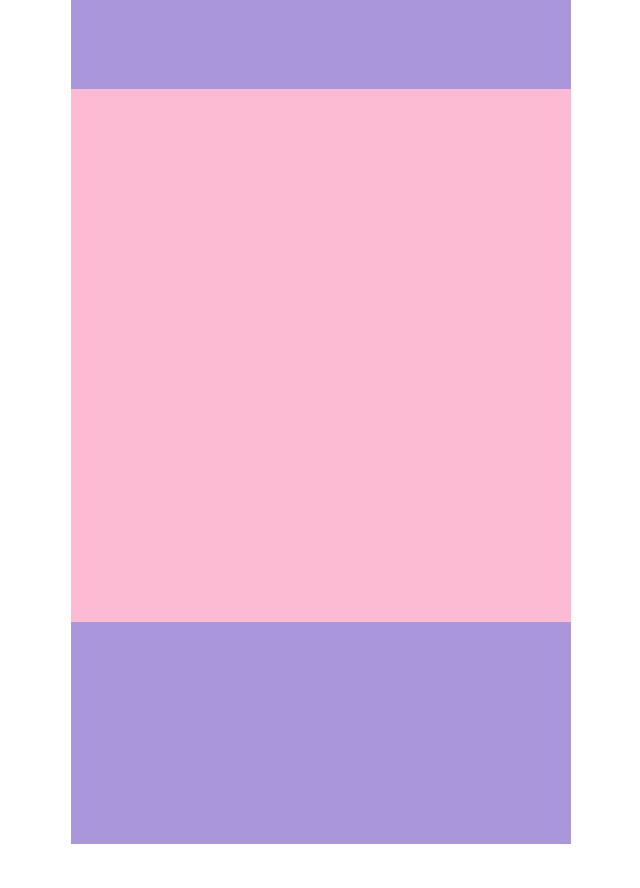
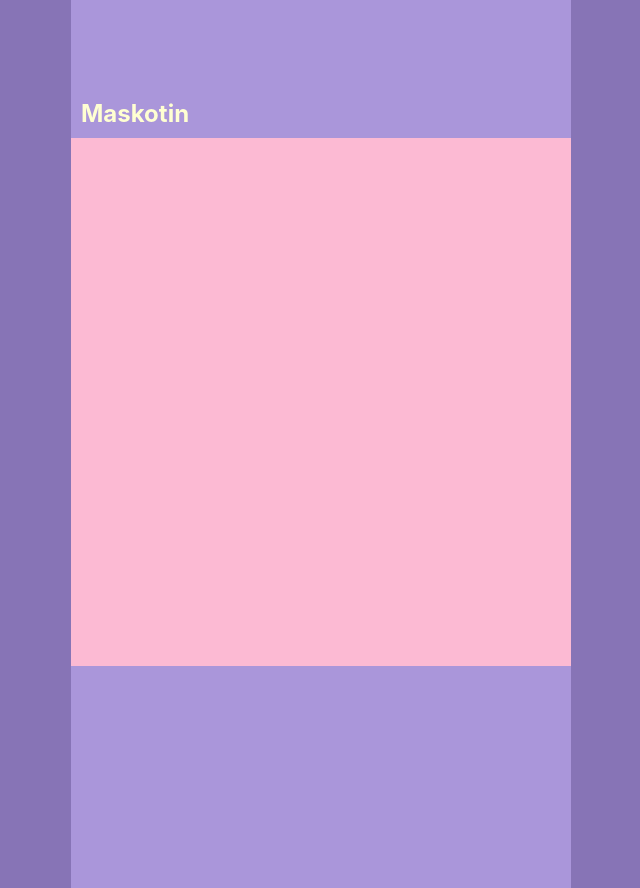
Before and after one commit to OscarEstudioSKR/React-Maskotin, a React (Create React App) app: page / in a window 1280 px wide. Shown: the whole page, without its empty margins (319-959 px from the left). Before the commit the page ends 844 px from the top, so only its background shows below. Built offline with nearby package versions, Linux system fonts and the light colour scheme.

Commit message:
Criaturas js

```diff
--- a/src/App.css
+++ b/src/App.css
@@ -8,13 +8,13 @@
 
 .Cabezera {
   max-width: 100%;
-  height: 15%;
+  height: 10%;
   background: #aa96da;
 }
 
 .Cuerpo {
   max-width: 100%;
-  height: 60%;
+  height: 65%;
   background: #fcbad3;
 }
 
@@ -24,4 +24,4 @@
   background: #aa96da;
 }
 
-/*# sourceMappingURL=app.css.map */
+/*# sourceMappingURL=App.css.map */
--- a/src/App.js
+++ b/src/App.js
@@ -1,7 +1,11 @@
 import React, { Component } from 'react';
 import './App.css';
+import Criatura from './Criatura.js';
 
 class App extends Component {
+  constructor(props){
+    super(props)
+  }
   render() {
     return (
       <div className="App">
@@ -27,6 +31,7 @@ class Cuerpo extends Component {
   render() {
     return (
       <div className="Cuerpo">
+        <Criatura />
       </div>
     );
   }
--- a/src/App.sass
+++ b/src/App.sass
@@ -22,10 +22,10 @@ $max-whidth: 500px
     color: $color0
 
 .Cabezera
-    @include estructura-principal($color1, 15%)
+    @include estructura-principal($color1, 10%)
 
 .Cuerpo
-    @include estructura-principal($color3, 60%)
+    @include estructura-principal($color3, 65%)
 
 .Pie
     @include estructura-principal($color1, 25%)
--- /dev/null
+++ b/src/Criatura.css
@@ -0,0 +1,7 @@
+.nombre-titulo {
+  margin: 0;
+  padding: 10px;
+  background: #aa96da;
+}
+
+/*# sourceMappingURL=Criatura.css.map */
--- /dev/null
+++ b/src/Criatura.js
@@ -0,0 +1,28 @@
+import React, { Component } from 'react';
+
+import './Criatura.css';
+
+
+
+class Criatura extends Component {
+    constructor(props){
+      super(props)
+      this.state = {
+        nombre: "Maskotin",
+        edad: 0,
+        salud: 0,
+        hambre: 0,
+        cansancio: 0,
+        felicidad: 0
+      }
+    }
+    render() {
+      return (
+        <div className="Criatura">
+            <h2 className="nombre-titulo">{this.state.nombre}</h2>
+        </div>
+      );
+    }
+  }
+
+export default Criatura;
--- /dev/null
+++ b/src/Criatura.sass
@@ -0,0 +1,6 @@
+.Criatura
+
+.nombre-titulo
+    margin: 0
+    padding: 10px
+    background: #aa96da
--- a/src/index.css
+++ b/src/index.css
@@ -9,7 +9,7 @@ body {
   display: flex;
   justify-content: center;
   align-items: center;
-  height: 100vh;
+  background: #8774b6;
 }
 
 
--- a/src/index.js
+++ b/src/index.js
@@ -2,6 +2,7 @@ import React from 'react';
 import ReactDOM from 'react-dom';
 import './index.css';
 import App from './App';
+
 import * as serviceWorker from './serviceWorker';
 
 ReactDOM.render(<App />, document.getElementById('root'));
```
Also changed, not shown: 2 other files (tests, documents, lock files or other folders).
